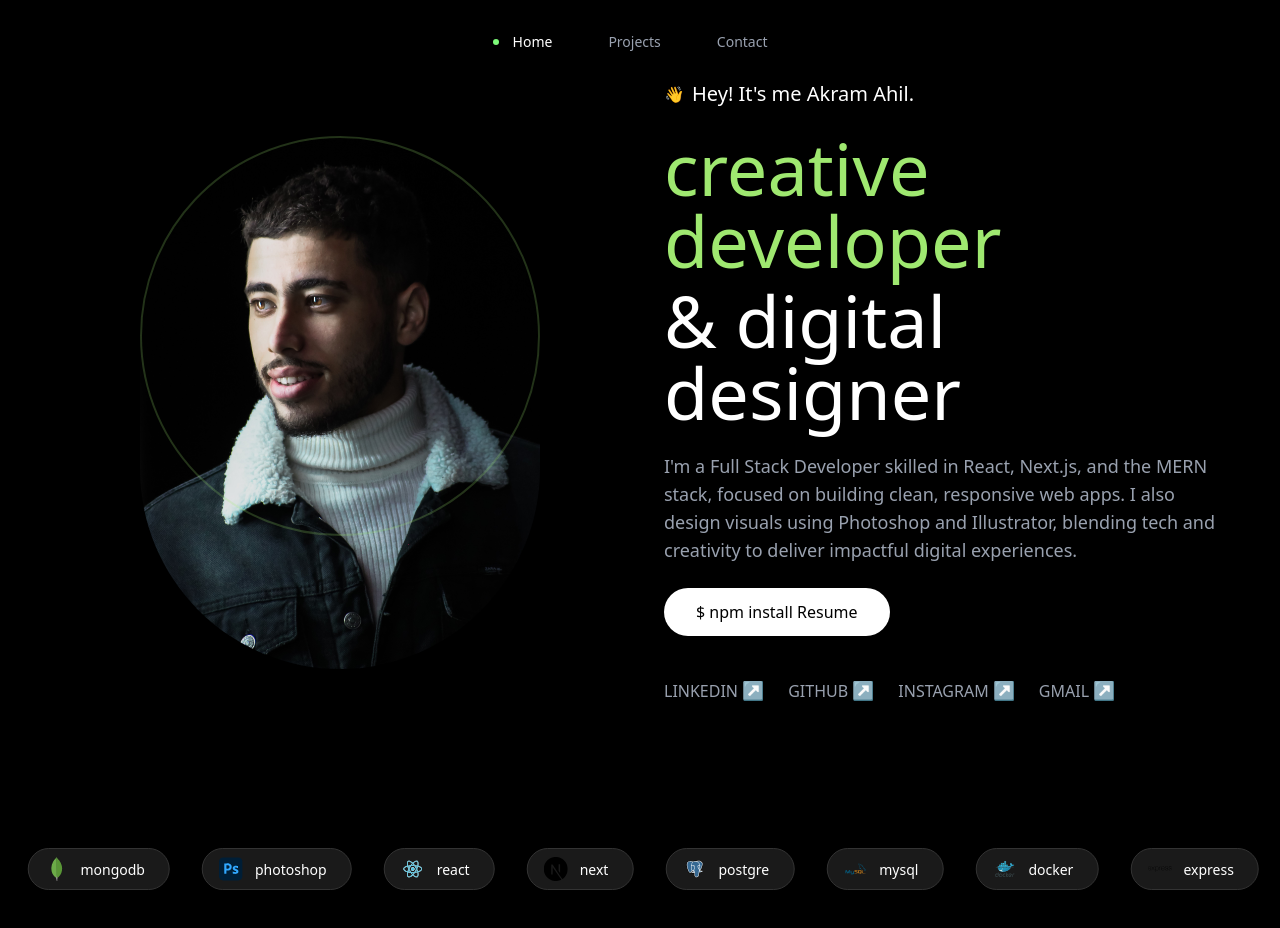
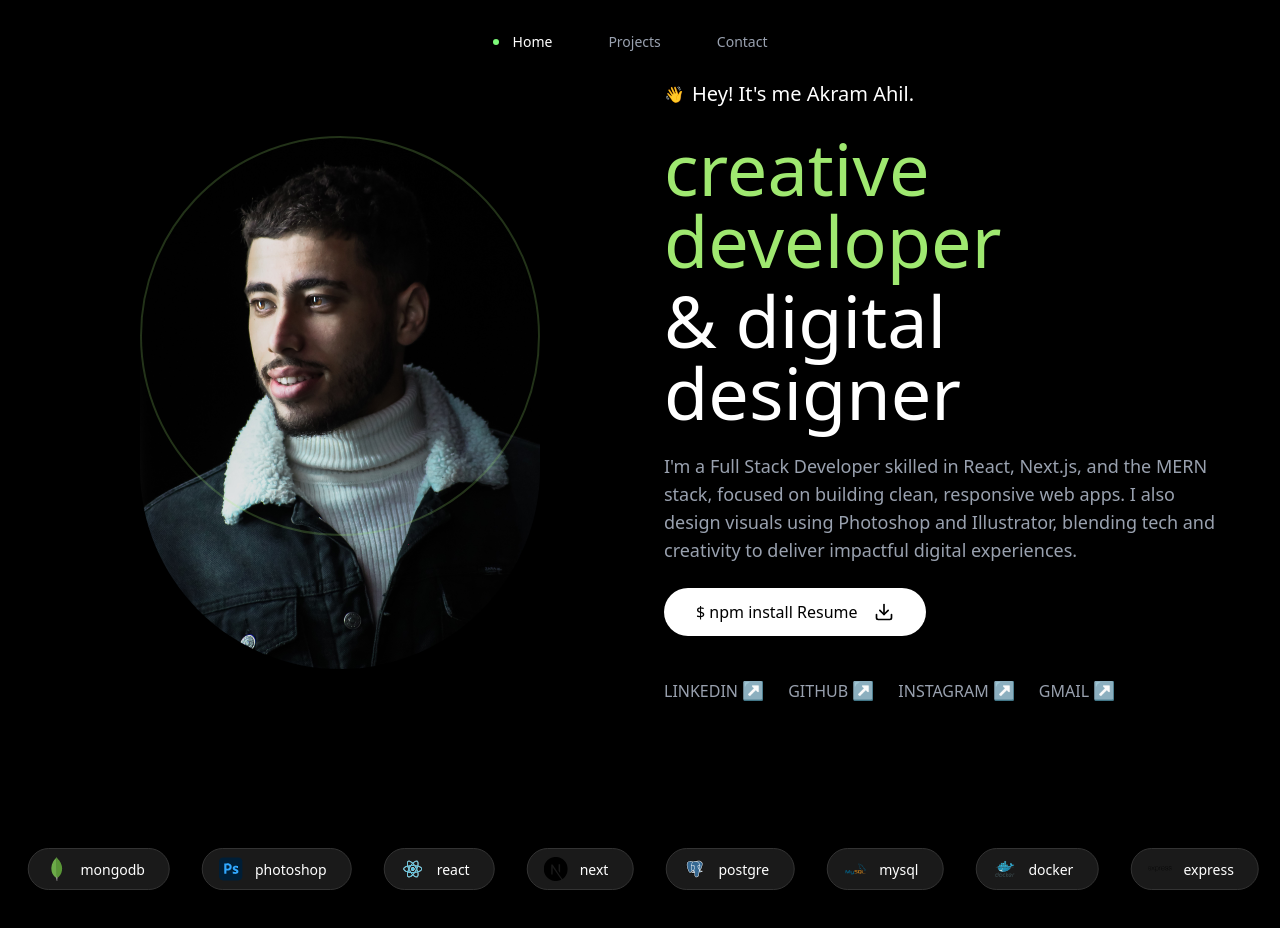
Before and after one commit to akram-999/akram-ahil, a Next.js app in the folder akram-ahil-portfolio/: page / in a window 1280 px wide. Shown: the top 928 px of the page. Built offline with nearby package versions, Linux system fonts and the light colour scheme.

Commit message:
Add download functionality for CV in Hero component and update button icon

```diff
--- a/akram-ahil-portfolio/src/components/Hero/Hero.jsx
+++ b/akram-ahil-portfolio/src/components/Hero/Hero.jsx
@@ -1,6 +1,6 @@
 'use client';
 
-import { MoveRight } from "lucide-react";
+import { MoveRight, Download } from "lucide-react";
 import Image from "next/image";
 import './Hero.css';
 import { motion } from "framer-motion";
@@ -49,6 +49,23 @@ export default function Hero() {
       color: "#ffffff",
       transition: { duration: 0.2 }
     }
+  };
+
+  const handleDownloadCV = () => {
+    // The path to your CV file in the public directory
+    const cvUrl = '/Akram-Ahil-Resume.pdf';
+
+    // Create a temporary anchor element
+    const link = document.createElement('a');
+    link.href = cvUrl;
+    link.setAttribute('download', 'Akram-Ahil-Resume.pdf');
+    document.body.appendChild(link);
+
+    // Trigger the download
+    link.click();
+
+    // Clean up
+    document.body.removeChild(link);
   };
 
   return (
@@ -156,6 +173,7 @@ export default function Hero() {
             </motion.p>
 
             <motion.button
+              onClick={handleDownloadCV}
               className="bg-white text-black px-8 py-3 rounded-full
                 hover:bg-[#9FE870] transition-all duration-300 flex items-center gap-2"
               variants={fadeInUp}
@@ -163,13 +181,13 @@ export default function Hero() {
               whileTap={{ scale: 0.95 }}
             >
               $ npm install Resume
-              {/* <motion.span
-                initial={{ opacity: 0, x: -10 }}
-                animate={{ opacity: 1, x: 0 }}
-                transition={{ delay: 1.2, duration: 0.5 }}
+              <motion.span
+                initial={{ opacity: 0 }}
+                animate={{ opacity: 1 }}
+                transition={{ delay: 0.3 }}
               >
-                <MoveRight className="w-5 h-5" />
-              </motion.span> */}
+                <Download className="w-5 h-5 ml-2" />
+              </motion.span>
             </motion.button>
 
             <motion.div
```
